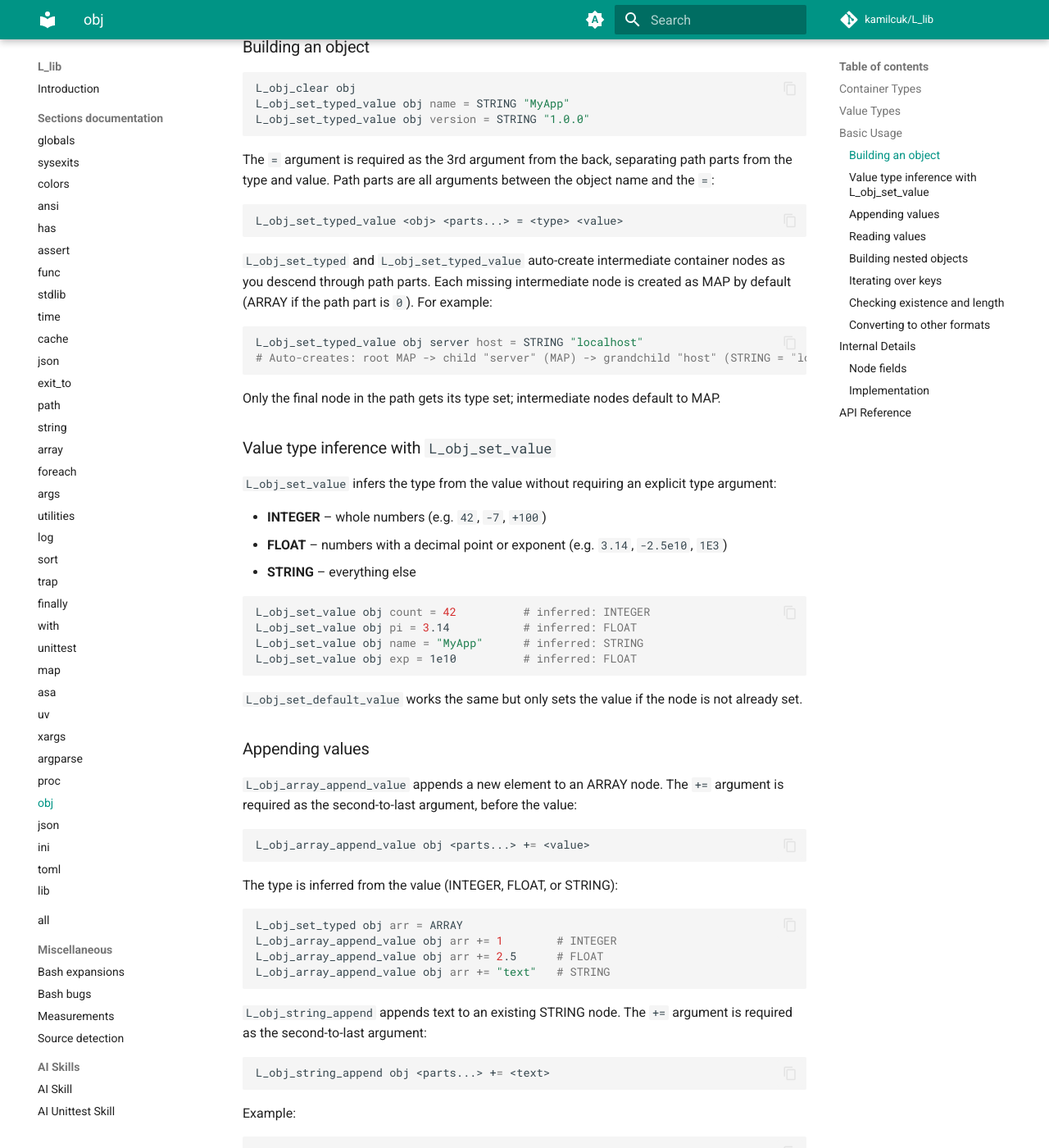
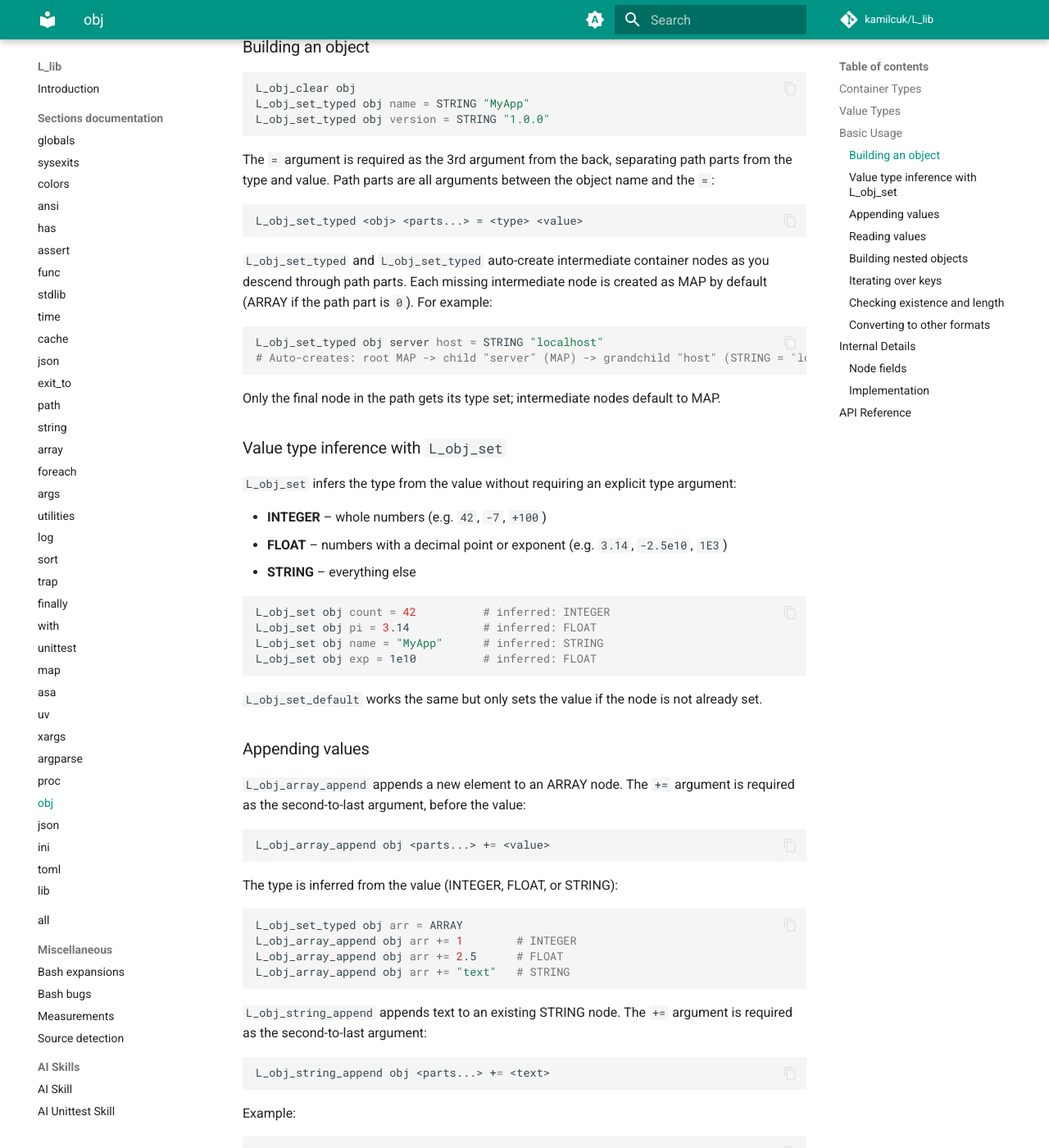
Before and after one commit to Kamilcuk/L_lib, an MkDocs documentation site: the page built from docs/section/obj.md, in a window 1280 px wide and 1400 px high, scrolled down 638 px. Shown: the whole window at 82% size. Built offline with MkDocs 1.6.1 and Material for MkDocs 9.7.7, drawn with Linux system fonts in a browser that asks for light colours; comment, search, counter and statistics services are not loaded; some of the changed text lies outside the part shown.

````diff
--- a/docs/section/obj.md
+++ b/docs/section/obj.md
@@ -17,57 +17,57 @@
 
 ```bash
 L_obj_clear obj
-L_obj_set_typed_value obj name = STRING "MyApp"
-L_obj_set_typed_value obj version = STRING "1.0.0"
+L_obj_set_typed obj name = STRING "MyApp"
+L_obj_set_typed obj version = STRING "1.0.0"
 ```
 
 The `=` argument is required as the 3rd argument from the back, separating path parts from the type and value. Path parts are all arguments between the object name and the `=`:
 
 ```
-L_obj_set_typed_value <obj> <parts...> = <type> <value>
+L_obj_set_typed <obj> <parts...> = <type> <value>
 ```
 
-`L_obj_set_typed` and `L_obj_set_typed_value` auto-create intermediate container nodes as you descend through path parts. Each missing intermediate node is created as MAP by default (ARRAY if the path part is `0`). For example:
+`L_obj_set_typed` and `L_obj_set_typed` auto-create intermediate container nodes as you descend through path parts. Each missing intermediate node is created as MAP by default (ARRAY if the path part is `0`). For example:
 
 ```bash
-L_obj_set_typed_value obj server host = STRING "localhost"
+L_obj_set_typed obj server host = STRING "localhost"
 # Auto-creates: root MAP -> child "server" (MAP) -> grandchild "host" (STRING = "localhost")
 ```
 
 Only the final node in the path gets its type set; intermediate nodes default to MAP.
 
-### Value type inference with `L_obj_set_value`
+### Value type inference with `L_obj_set`
 
-`L_obj_set_value` infers the type from the value without requiring an explicit type argument:
+`L_obj_set` infers the type from the value without requiring an explicit type argument:
 
 - **INTEGER** – whole numbers (e.g. `42`, `-7`, `+100`)
 - **FLOAT** – numbers with a decimal point or exponent (e.g. `3.14`, `-2.5e10`, `1E3`)
 - **STRING** – everything else
 
 ```bash
-L_obj_set_value obj count = 42          # inferred: INTEGER
-L_obj_set_value obj pi = 3.14           # inferred: FLOAT
-L_obj_set_value obj name = "MyApp"      # inferred: STRING
-L_obj_set_value obj exp = 1e10          # inferred: FLOAT
+L_obj_set obj count = 42          # inferred: INTEGER
+L_obj_set obj pi = 3.14           # inferred: FLOAT
+L_obj_set obj name = "MyApp"      # inferred: STRING
+L_obj_set obj exp = 1e10          # inferred: FLOAT
 ```
 
-`L_obj_set_default_value` works the same but only sets the value if the node is not already set.
+`L_obj_set_default` works the same but only sets the value if the node is not already set.
 
 ### Appending values
 
-`L_obj_array_append_value` appends a new element to an ARRAY node. The `+=` argument is required as the second-to-last argument, before the value:
+`L_obj_array_append` appends a new element to an ARRAY node. The `+=` argument is required as the second-to-last argument, before the value:
 
 ```bash
-L_obj_array_append_value obj <parts...> += <value>
+L_obj_array_append obj <parts...> += <value>
 ```
 
 The type is inferred from the value (INTEGER, FLOAT, or STRING):
 
 ```bash
 L_obj_set_typed obj arr = ARRAY
-L_obj_array_append_value obj arr += 1        # INTEGER
-L_obj_array_append_value obj arr += 2.5      # FLOAT
-L_obj_array_append_value obj arr += "text"   # STRING
+L_obj_array_append obj arr += 1        # INTEGER
+L_obj_array_append obj arr += 2.5      # FLOAT
+L_obj_array_append obj arr += "text"   # STRING
 ```
 
 `L_obj_string_append` appends text to an existing STRING node. The `+=` argument is required as the second-to-last argument:
@@ -79,7 +79,7 @@
 Example:
 
 ```bash
-L_obj_set_typed_value obj msg = STRING "Hello"
+L_obj_set_typed obj msg = STRING "Hello"
 L_obj_string_append obj msg += ", World"
 L_obj_get -v RESULT obj msg     # "Hello, World"
 ```
@@ -97,8 +97,8 @@
 
 ```bash
 L_obj_set_typed obj server = MAP
-L_obj_set_typed_value obj server host = STRING "localhost"
-L_obj_set_typed_value obj server port = INTEGER 8080
+L_obj_set_typed obj server host = STRING "localhost"
+L_obj_set_typed obj server port = INTEGER 8080
 
 L_obj_get -v host obj server host   # "localhost"
 L_obj_get -v port obj server port   # 8080
````
Also changed, not shown: README.md (+4 -4 lines), docs/section/ini.md (+6 -6 lines), docs/section/json.md (+4 -4 lines), docs/section/toml.md (+7 -7 lines), docs/skill.md (+18 -18 lines), 5 other files.
